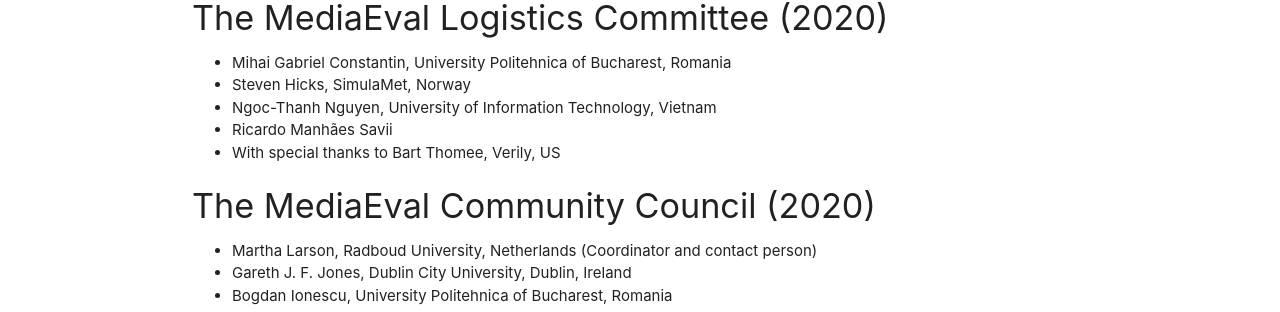
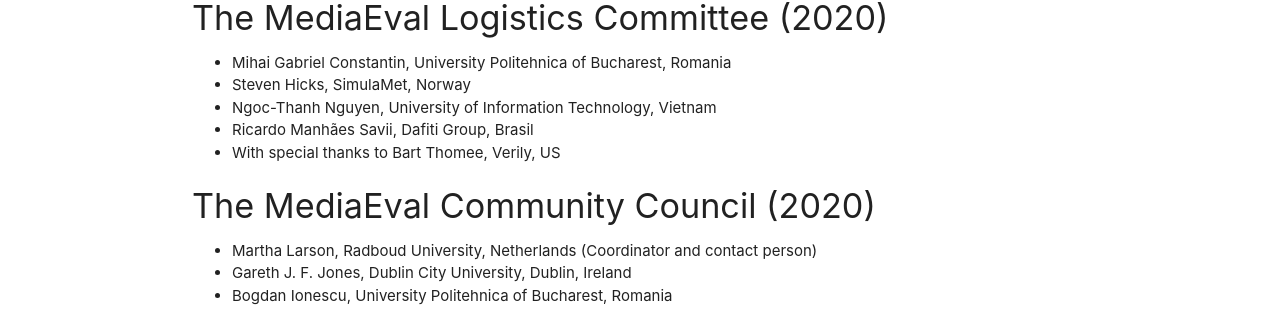
Before and after one commit to multimediaeval/multimediaeval.github.io, a Jekyll site: the page built from pages/04_about.md, in a window 1280 px wide and 900 px high, scrolled down 655 px. Shown: the part 140-452 px from the top of the window. Built offline with Jekyll 4.4.1, drawn with Linux system fonts in a browser that asks for light colours.

Commit message:
Update 04_about.md

```diff
--- a/pages/04_about.md
+++ b/pages/04_about.md
@@ -30,7 +30,7 @@
 * Mihai Gabriel Constantin, University Politehnica of Bucharest, Romania
 * Steven Hicks, SimulaMet, Norway
 * Ngoc-Thanh Nguyen, University of Information Technology, Vietnam
-* Ricardo Manhães Savii
+* Ricardo Manhães Savii, Dafiti Group, Brasil
 * With special thanks to Bart Thomee, Verily, US
 
 #### The MediaEval Community Council (2020)
```
